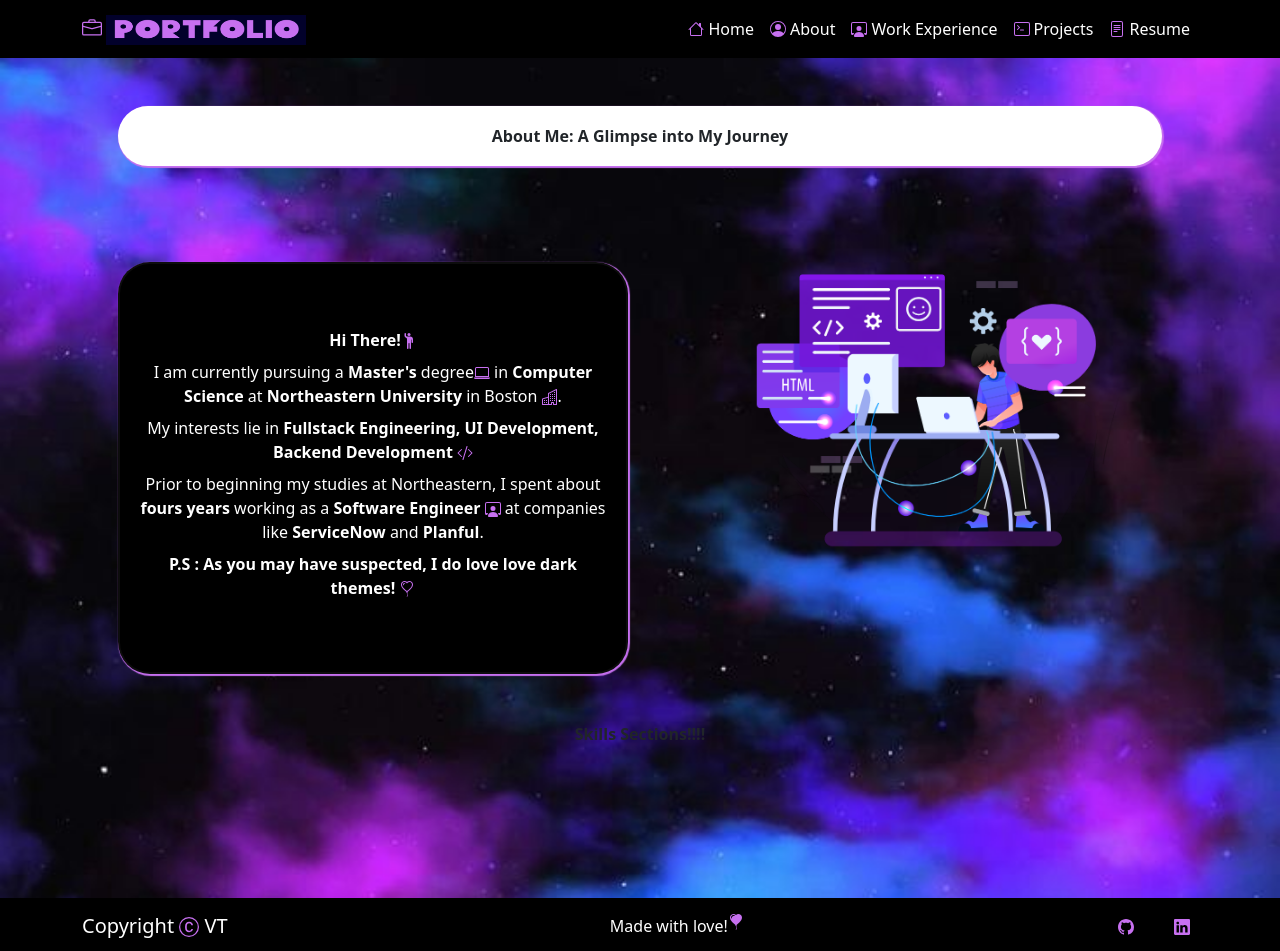
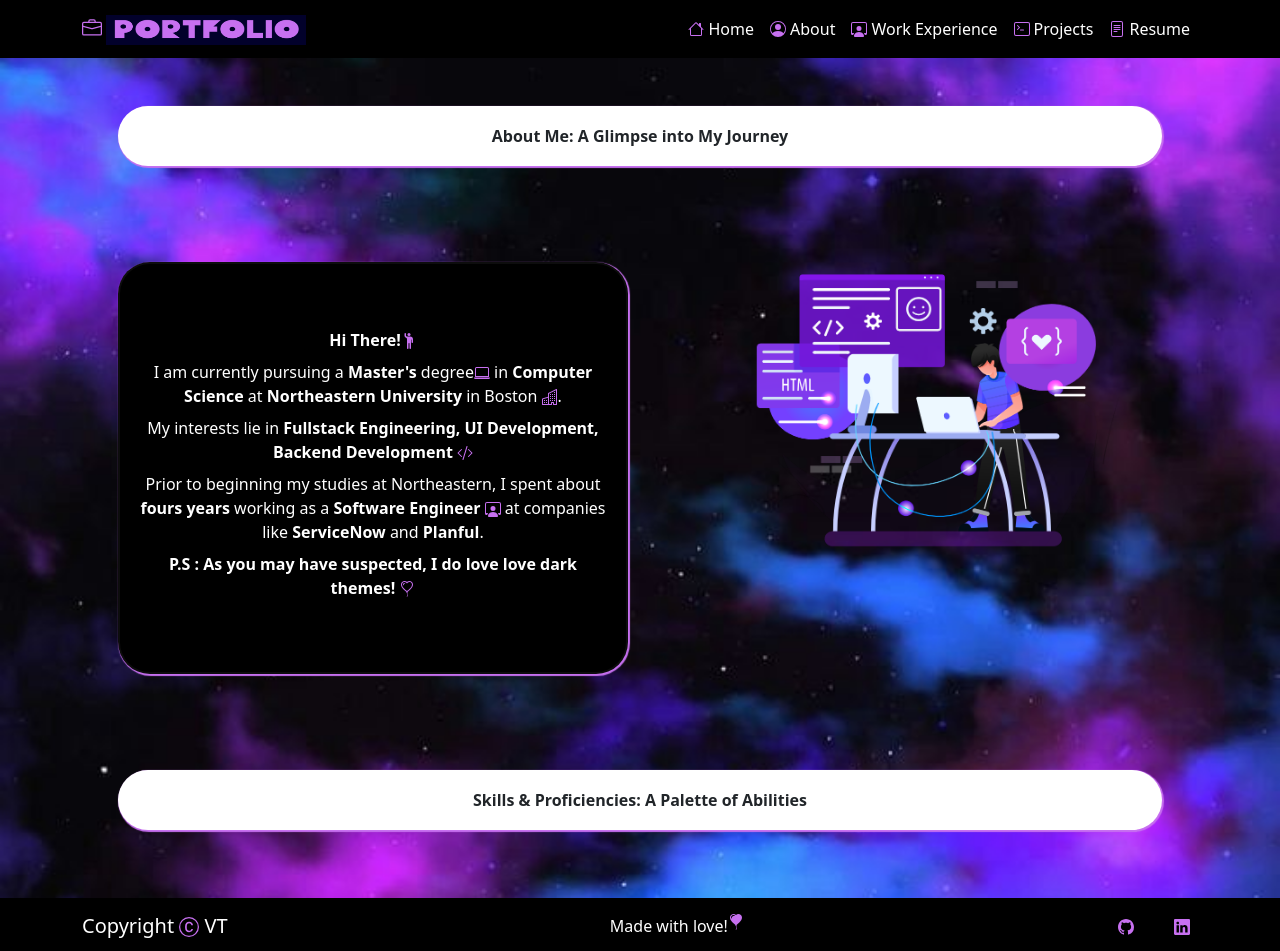
Before and after one commit to vanshita-tilwani/react-portfolio-template, a React (Create React App) app: page /about in a window 1280 px wide. Shown: the top 951 px of the page. Built offline with nearby package versions, Linux system fonts and the light colour scheme.

Commit message:
first draft for Skill Section with only heading for now

```diff
--- a/src/components/About/SkillsSection.js
+++ b/src/components/About/SkillsSection.js
@@ -1,10 +1,26 @@
+import {
+    MDBCol,
+    MDBRow,
+    MDBCardBody,
+    MDBCard
+  } from "mdbreact";
+import Transition from "../Transition";
+import './style.css';
 
 function SkillsSection() {
 
     return(
-        <div>
-            <strong>Skills Sections!!!!</strong>
-        </div>
+        <MDBRow className="justify-content-center text-center">
+            <MDBCol className="justify-content-center text-center p-5">
+                <Transition>
+                    <MDBCard  className="card-details card-light-background">
+                        <MDBCardBody>
+                            <strong>Skills & Proficiencies: A Palette of Abilities</strong>
+                        </MDBCardBody>
+                    </MDBCard>
+                </Transition>
+            </MDBCol>
+        </MDBRow>
     );
 }
 
```
